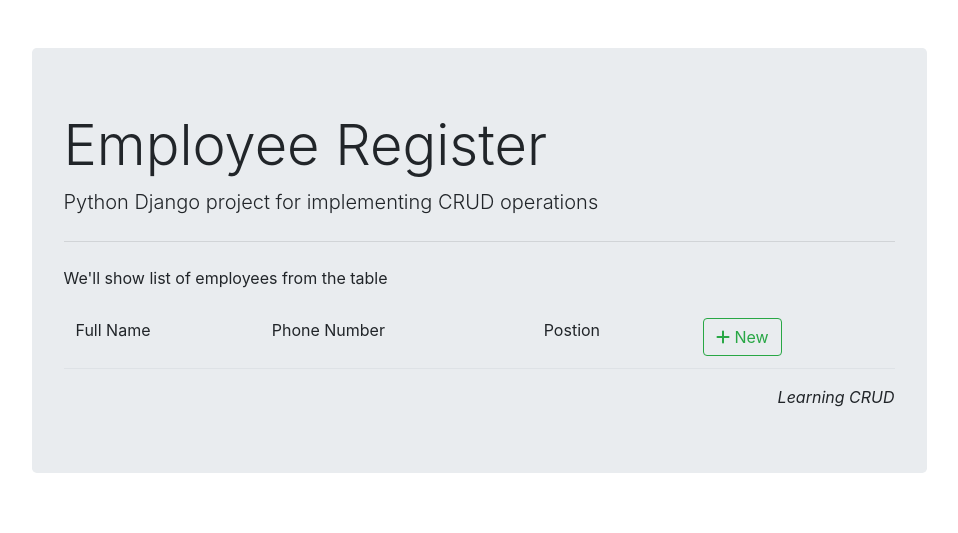
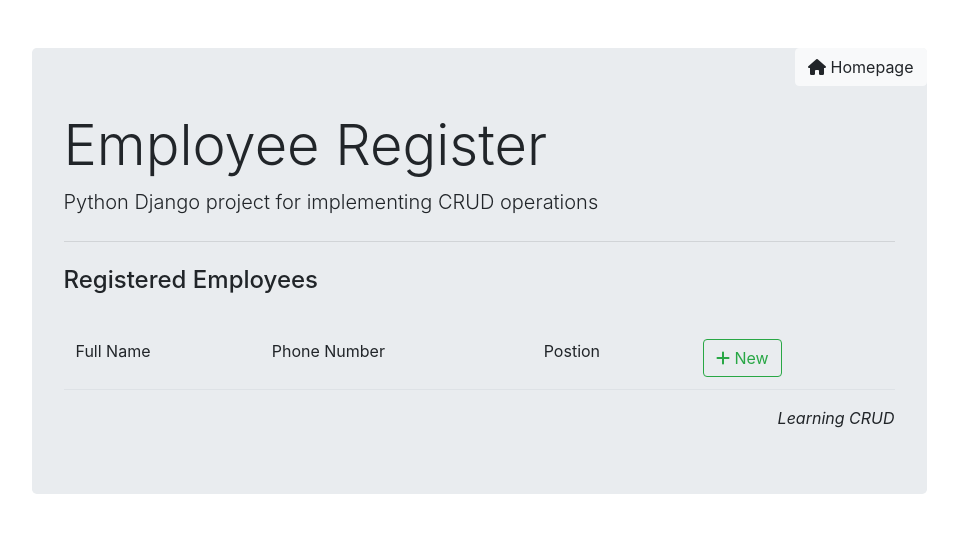
Before and after one commit to TheJadex/Employee-Register, a Django app: page /list/ in a window 1280 px wide. Shown: the top 533 px of the page, without its empty margins (161-1119 px from the left). Run offline with Django 4.2, Linux system fonts and the light colour scheme; data that the repository does not hold is empty; some libraries are stand-ins or nearby versions.

Commit message:
another commit

```diff
--- a/App/templates/employeeForm.html
+++ b/App/templates/employeeForm.html
@@ -1,7 +1,7 @@
 {% extends "layout.html" %}
 {% load crispy_forms_tags %}
 
-{% block title%}Employee Form {% endblock %}
+{% block title%}Registration Form{% endblock %}
 
 {% block body %}
 
--- a/App/templates/employeeList.html
+++ b/App/templates/employeeList.html
@@ -1,9 +1,9 @@
 {% extends "layout.html" %}
 
-{% block title%}Employee List {% endblock %}
+{% block title%}Registered Employees{% endblock %}
 
 {% block body %}
-<p>We'll show list of employees from the table </p>
+<h4>Registered Employees</h4><br>
 
 <table class="table table-borderless">
     <thead class="border-bottom font weight-bold">
--- a/App/templates/layout.html
+++ b/App/templates/layout.html
@@ -12,13 +12,17 @@
 
     <div class="container">
         <div class="col-md-10 offset-md-1 mt-5">
+            <div class="float-right">
+                <a href="{% url 'defaultView' %}" class="btn btn-light">
+                    <i class="fa-solid fa-house"></i> Homepage
+                </a>
+            </div>
             <div class="jumbotron">
                 <h1 class="display-4">Employee Register</h1>
                 <p class="lead italics">Python Django project for implementing CRUD operations</p>
                                 {% comment %} For Easy Links because I can't remember some {% endcomment %}
-                                {% comment %} <a href="{% url 'defaultView' %}">HomePage</a>&nbsp
-                                <a href="{% url 'employeeList' %}">EmployeeList</a>&nbsp
-                                <a href="{% url 'employeeForm' %}">EmployeeForm</a> {% endcomment %}
+                                {% comment %} <a href="{% url 'employeeList' %}">EmployeeList</a>&nbsp
+                                <a href="{% url 'employeeForm' %}">EmployeeForm</a>  {% endcomment %}
                 <hr class="my-4">
 
 
```
